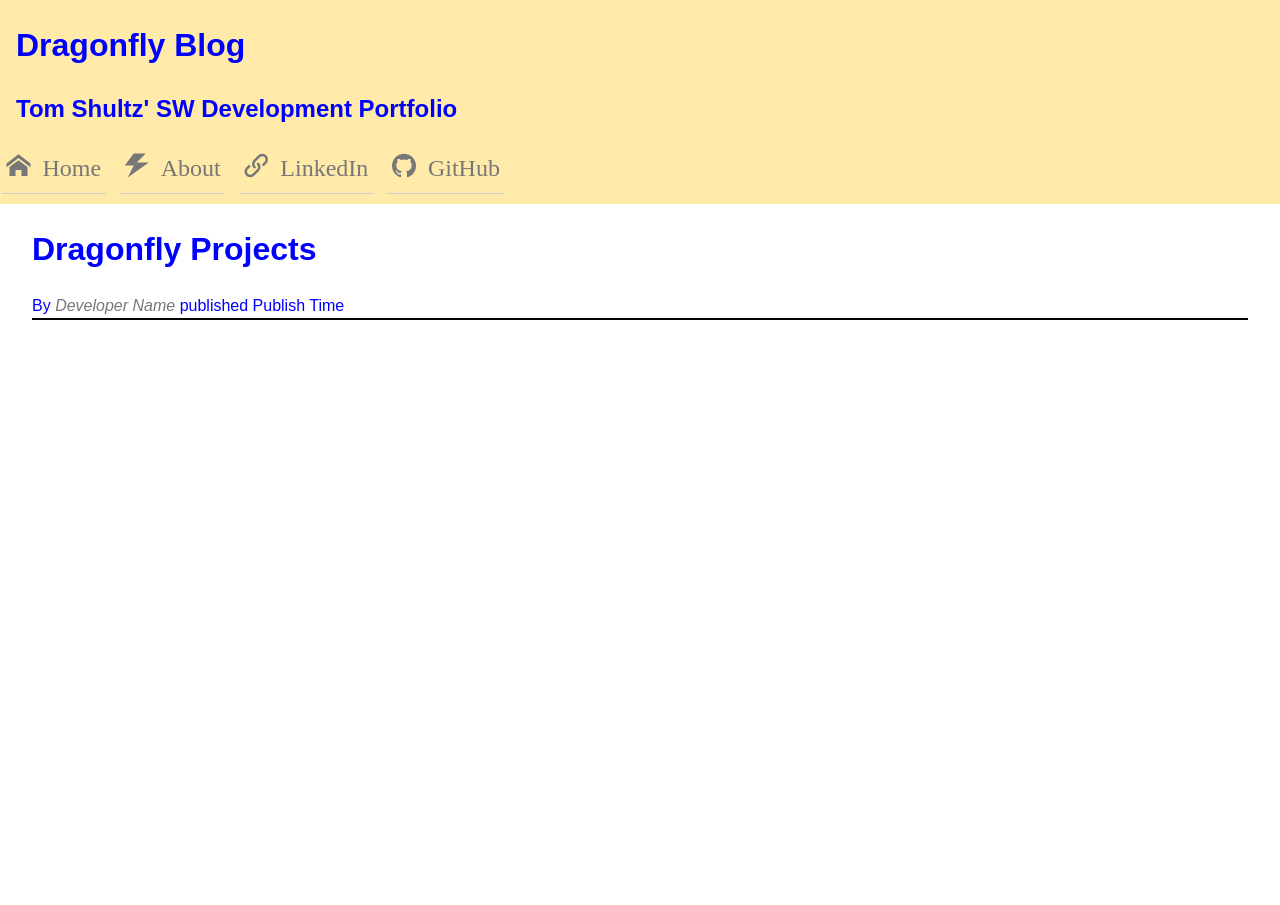
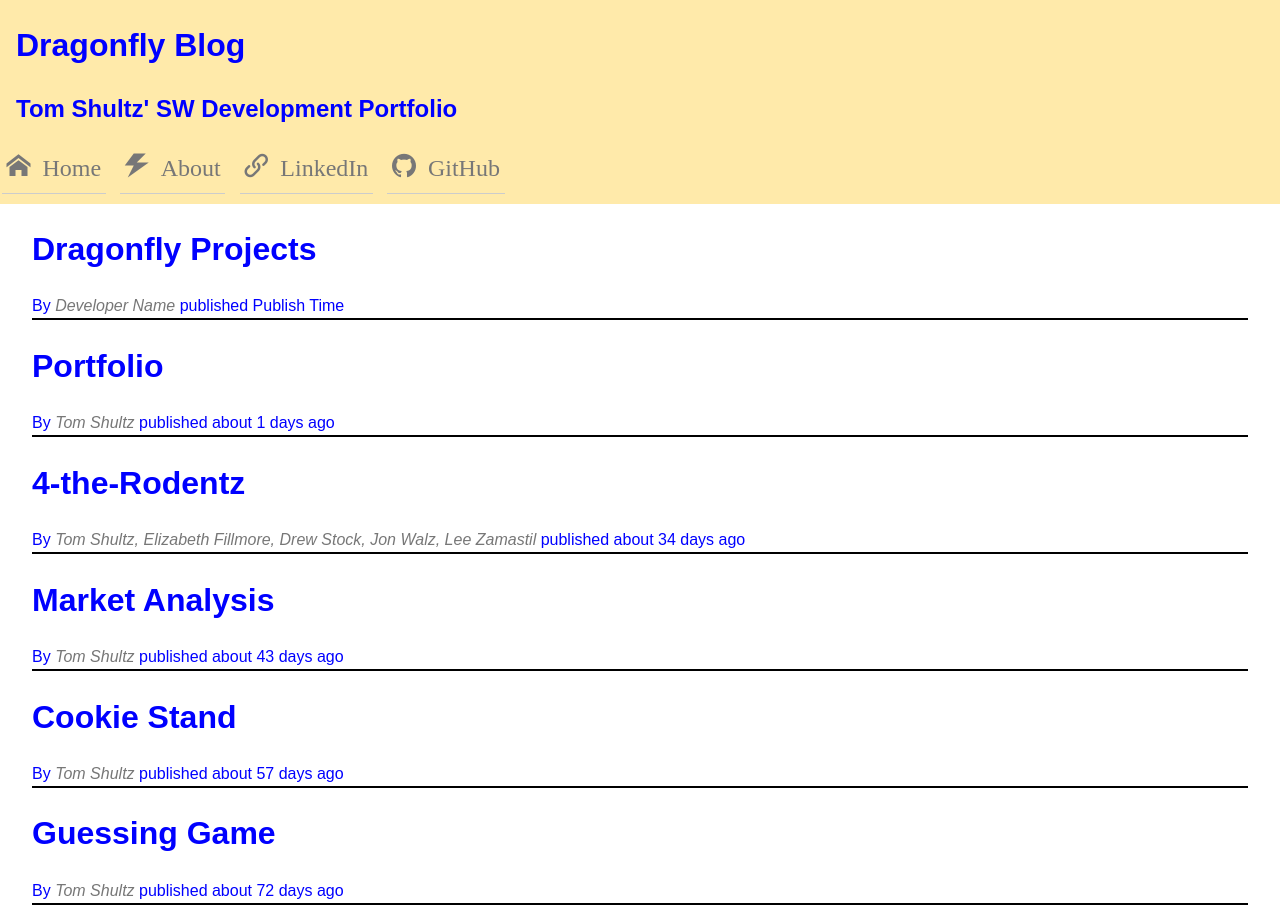
Before and after one commit to mizutombo/portfolio, a plain HTML site: page index.html in a window 1280 px wide. Before the commit the page ends 800 px from the top, so only its background shows below. Drawn offline with Linux system fonts and the light colour scheme; files whose address does not match are found by name.

Commit message:
debugged code to enable functionality to render content to DOM

```diff
--- a/index.html
+++ b/index.html
@@ -28,7 +28,7 @@
     </nav>
   </header>
   <main>
-    <section id='articles' class='tab-content'>
+    <section id='articles'>
       <article class='template' data-category='cat'>
         <header>
           <h1>Dragonfly Projects</h1>
@@ -39,7 +39,7 @@
         </header>
         <section class='article-body'></section>
   </main>
-    <script src="scripts/jquery-3-1-0.js" type="text/javascript"></script>
+    <script src="scripts/jquery-3.1.0.js" type="text/javascript"></script>
     <script src="scripts/blogProjects.js" type="text/javascript"></script>
     <script src="scripts/projects.js" type="text/javascript"></script>
 </body>
--- a/scripts/projects.js
+++ b/scripts/projects.js
@@ -1,4 +1,4 @@
-var article = [];
+var articles = [];
 
 function Article (opts) {
   this.title = opts.title;
```
Also changed, not shown: scripts/jquery-3.1.0.js (renamed from scripts/jquery-3-1-0.js).
